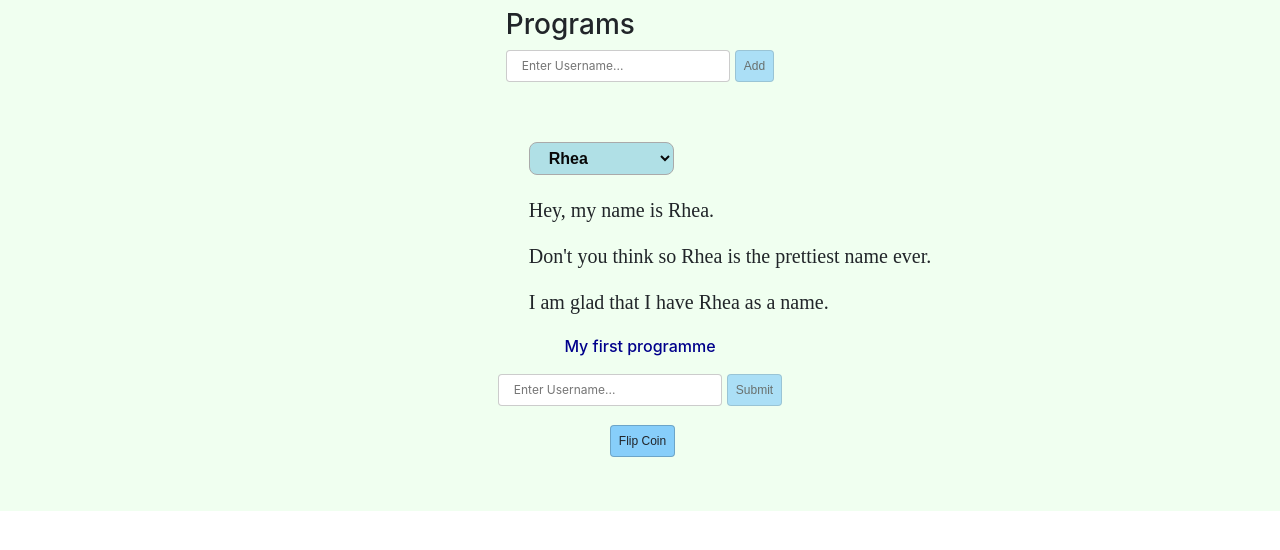
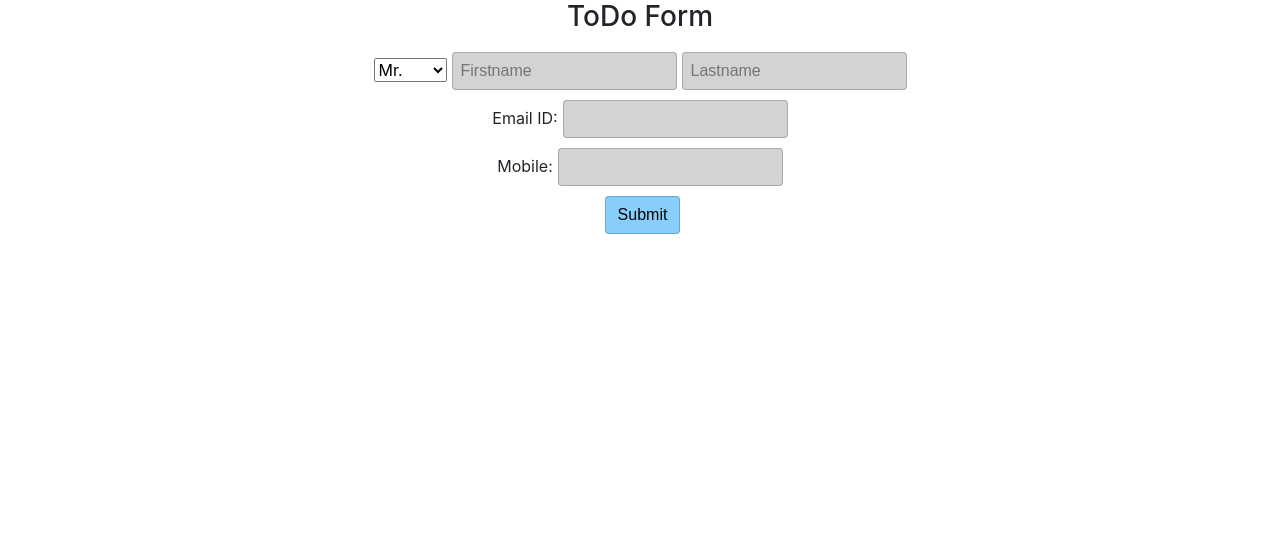
Before and after one commit to Varsha-Shivhare/react-app-todo, a React (Create React App) app: page / in a window 1280 px wide. Shown: the top 550 px of the page. Built offline with nearby package versions, Linux system fonts and the light colour scheme.

Commit message:
new file added.

```diff
--- a/src/App.css
+++ b/src/App.css
@@ -1,5 +1,5 @@
 
-.App-header {
+/* .App-header {
  display: flex;
  align-items: center;
  flex: 1;
@@ -81,4 +81,58 @@
   font-family: 'Times New Roman', Times, serif;
   margin-top: 20px;
   margin-left: 180px;
+} */
+/* form style */
+.form{
+      display: flex;
+      flex: 1;
+      flex-direction: column;
+      justify-content: center;
+      align-items: center;
 }
+
+.info{
+  display: flex;
+  flex: 1;
+  flex-direction: column;
+}
+
+.button {
+  padding: 6px 12px;
+  border-radius: 4px;
+  border-style: solid;
+  border-width: 0.5px;
+  border: 1px rgba(0,0,0,0.2) solid;
+  margin-top: 10px;
+  margin-left: 5px;
+  border-radius: 4px;
+  font: inherit;
+  cursor: pointer;
+  background-color: lightskyblue;
+  font-size: 12px black;
+	font-family: sans-serif;
+  }
+
+  .element{
+    padding: 6px 8px;
+    border-radius: 4px;
+    border-style: solid;
+    border-width: 0.5px;
+    border: 1px rgba(0,0,0,0.2) solid;
+    margin-top: 10px;
+    margin-left: 5px;
+    border-radius: 4px;
+    font: inherit;
+    cursor: pointer;
+    background-color: lightgray;
+    font-size: 12px black;
+	  font-family: sans-serif;
+  }
+
+  .email{
+   display: flex;
+   flex: 1;
+   flex-direction: column;
+   justify-content: center;
+   align-items: center;
+  }
--- a/src/App.js
+++ b/src/App.js
@@ -1,9 +1,10 @@
 import React from 'react';
 import './App.css';
-import Todo from './Person/Todo';
-import Main from './Dynamic/Main';
-import IoPractice from './Programs/Username/index';
-import Coin from './Coin/Flip';
+import Form from './Form/Form';
+// import Todo from './Person/Todo';
+// import Main from './Dynamic/Main';
+// import IoPractice from './Programs/Username/index';
+// import Coin from './Coin/Flip';
 
 // import { BrowserRouter, Route, Link } from "react-router-dom";
 
@@ -15,10 +16,11 @@ import Coin from './Coin/Flip';
 function App() {
   return (
     <div className="App-header">
-        <Todo />
+        <Form />
+        {/* <Todo />
         <Main />
         <IoPractice />
-        <Coin />
+        <Coin /> */}
     </div>
   );
 }
--- a/src/Coin/Flip.js
+++ b/src/Coin/Flip.js
@@ -1,18 +1,23 @@
 import React, { Component } from 'react';
 
-class Coin extends Component{
+class Coin extends Component {
     constructor(props){
         super(props);
         this.state = {
-                heads: 0,
-                tails: 0,
-                count: 0,
-                tailOrHead: null
+                        heads: 0,
+                        tails: 0,
+                        count: 0,
+                        tailOrHead: null
 
                 // (Math.random()<0.5)? '0' : '1'
-        }
+            }
 
         this.getRandomInt = this.getRandomInt.bind(this);
+        this.delay = this.delay.bind(this);
+    }
+
+    delay = () =>{
+        let timeOutInstance = setTimeout(this.getRandomInt, 1000);
     }
 
     getRandomInt = () => {
@@ -38,16 +43,16 @@ class Coin extends Component{
         return(
             <div className="flipCoin">
                 <div>
-                    <button className="btn" onClick={this.getRandomInt}>Flip Coin</button>
+                    <button className="btn" onClick={this.delay}>Flip Coin</button>
                 </div>
                 <div className="displayLabel">
-                    <label>{tailOrHead !== null ? tailOrHead ? 'TAIL':'HEAD' :''}</label>
+                    <label>{tailOrHead !== null ? tailOrHead ? 'HEAD':'TAIL' :''}</label>
                 </div>
                 <div>
-                    {heads ? <label>Percent of heads: {(heads/count*100).toFixed(0)}</label> : null}
+                    {heads ? <label>Percent of heads:{(heads/count*100).toFixed(0)}<progress max="100" value={(heads/count*100).toFixed(0)}></progress></label> : null}
                 </div>
                 <div>
-                    {heads ? <label>Percent of tails: {(tails/count*100).toFixed(0)}</label> : null}
+                    {tails ? <label>Percent of tails: {(tails/count*100).toFixed(0)}<progress max="100" value={(tails/count*100).toFixed(0)}></progress></label> : null}
                 </div>
                 </div>
         )  // toFixed is used to get the fixed value and we can give the initial value as a range.
--- /dev/null
+++ b/src/Form/Form.js
@@ -0,0 +1,38 @@
+import React, { Component } from 'react';
+
+
+class Form extends Component{
+    render(){
+        return(
+            <div className="form">
+                <div className="info">
+                    <h3>ToDo Form</h3>
+                </div>
+                <div className="select">
+                <label for="title">
+                        <select>
+                            <option value="">Mr.</option>
+                            <option value="">Mrs.</option>
+                            <option value="">Miss</option>
+                            <option value="">Others</option>
+                        </select>
+                </label>
+                   <lable>
+                        <input  className="element" type="text" placeholder="Firstname" />
+                        <input  className="element" type="text" placeholder="Lastname" />
+                  </lable>
+                </div>
+                <div className="email">
+                    <lable>Email ID:<input  className="element"/></lable>
+                    <lable>Mobile:<input  className="element"/></lable>
+                </div>
+
+                <div >
+                    <button className="button" type="submit">Submit</button>
+                </div>
+            </div>
+        )
+    }
+}
+
+export default Form;
```
